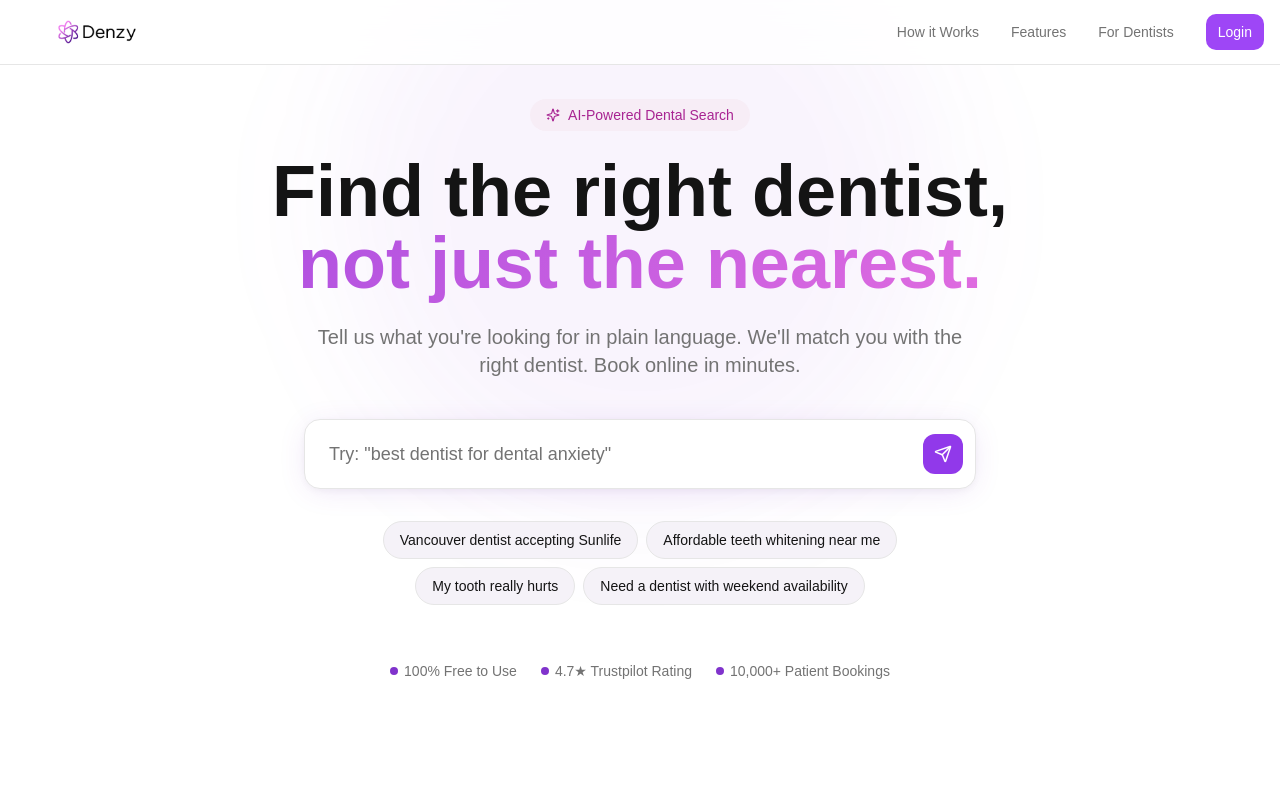
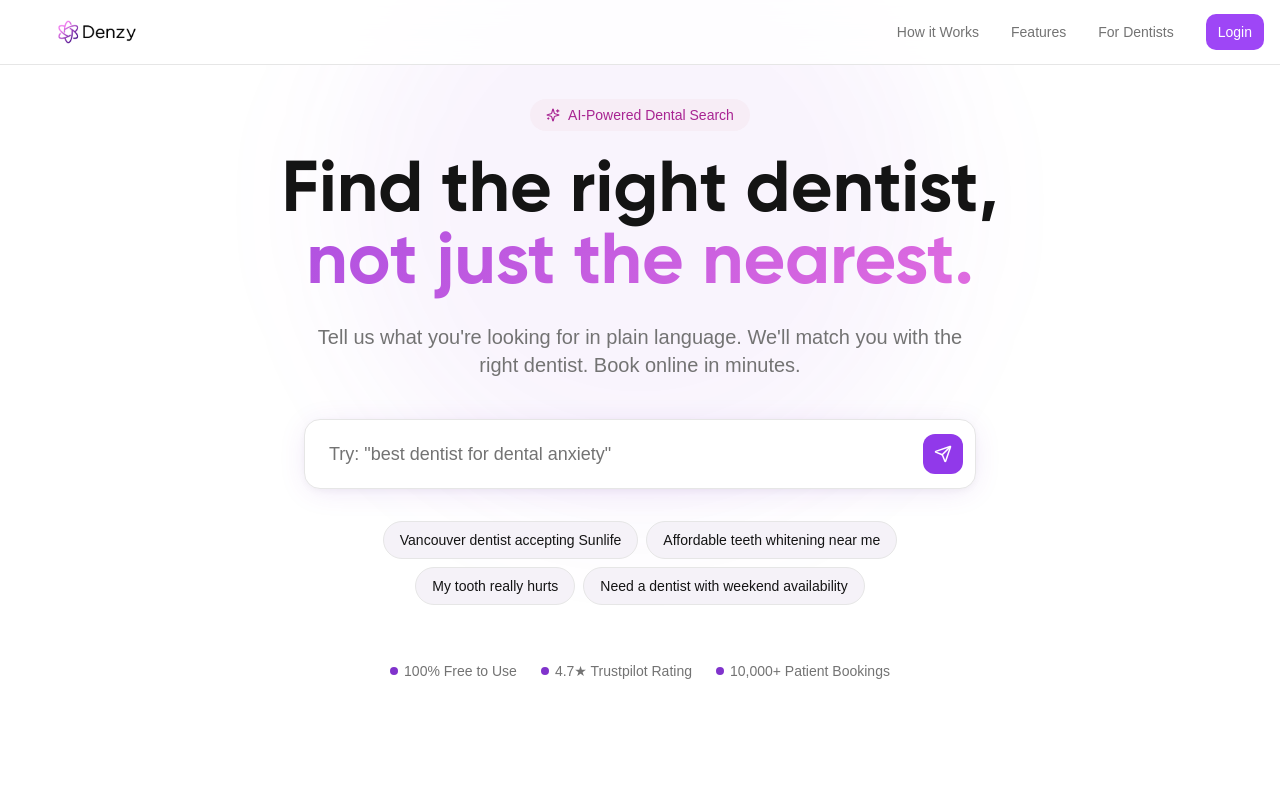
Before and after one commit to loveable-denzy/homepage-view, a React (Vite) app: page / in a window 1280 px wide. Shown: the top 800 px of the page. Built offline with nearby package versions, Linux system fonts and the light colour scheme; the HTML template or start-up script is replaced by a standard one.

Commit message:
Changes
Co-authored-by: loveable-denzy <274859261+loveable-denzy@users.noreply.github.com>

```diff
--- a/src/index.css
+++ b/src/index.css
@@ -8,7 +8,9 @@
   font-family: 'Gilroy';
   font-weight: 700;
   font-style: normal;
-  src: local('Gilroy-Bold'), local('Gilroy Bold');
+  font-display: swap;
+  src: local('Gilroy-Bold'), local('Gilroy Bold'),
+       url('/src/assets/fonts/Gilroy-Bold.woff2') format('woff2');
 }
 
 @layer base {
@@ -55,7 +57,7 @@
     --sidebar-border: 220 13% 91%;
     --sidebar-ring: 270 60% 50%;
 
-    --font-display: 'Playfair Display', serif;
+    --font-display: 'Gilroy', 'Playfair Display', serif;
     --font-body: 'DM Sans', sans-serif;
   }
 
```
